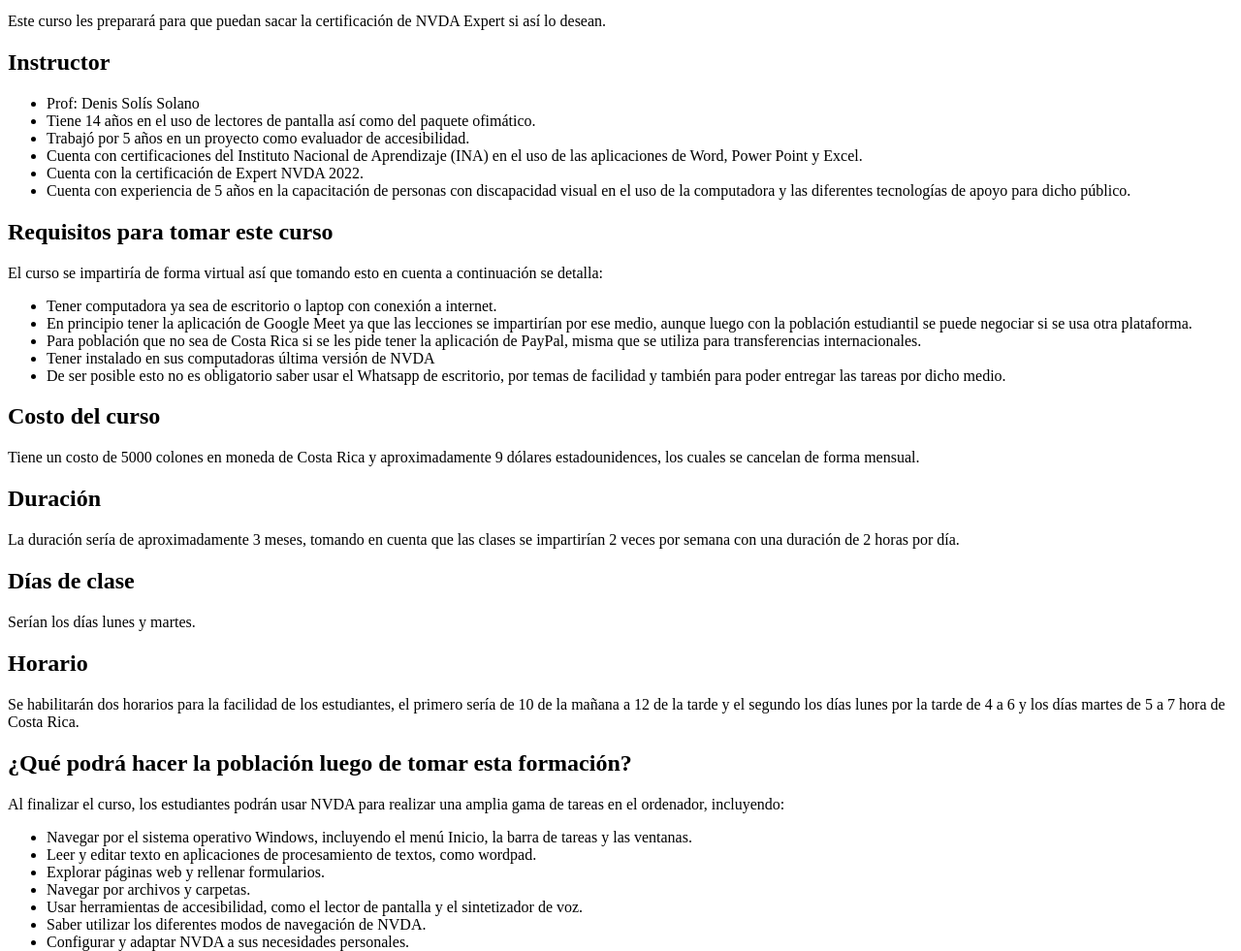
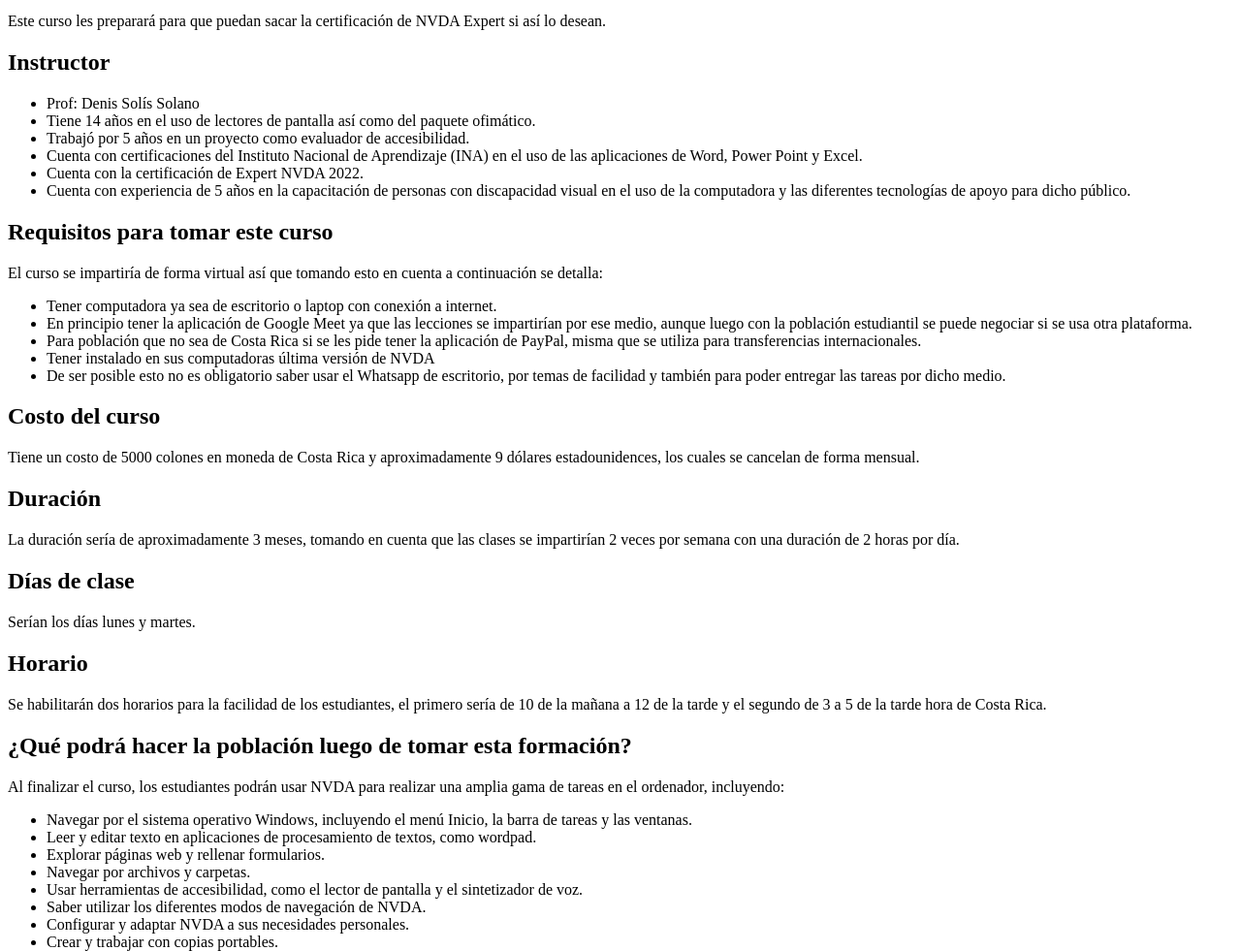
Before and after one commit to dennissolis28/dennissolis28.github.io, a plain HTML site: page formacion windows con nvda.html in a window 1280 px wide. Shown: the part 119-1100 px from the top of the page at 97% size. Drawn offline with Linux system fonts and the light colour scheme.

Commit message:
Update formacion windows con nvda.html

```diff
--- a/formacion windows con nvda.html
+++ b/formacion windows con nvda.html
@@ -70,7 +70,7 @@
     <h2>Días de clase</h2>
     <p>Serían los días lunes y martes.</p>
     <h2>Horario</h2>
-    <p>Se habilitarán dos horarios para la facilidad de los estudiantes, el primero sería de 10 de la mañana a 12 de la tarde y el segundo los días lunes por la tarde de 4 a 6 y los días martes de 5 a 7 hora de Costa Rica.</p>
+    <p>Se habilitarán dos horarios para la facilidad de los estudiantes, el primero sería de 10 de la mañana a 12 de la tarde y el segundo de 3 a 5 de la tarde hora de Costa Rica.</p>
     <h2>¿Qué podrá hacer la población luego de tomar esta formación?</h2>
     <p>Al finalizar el curso, los estudiantes podrán usar NVDA para realizar una
       amplia gama de tareas en el ordenador, incluyendo:</p>
```
